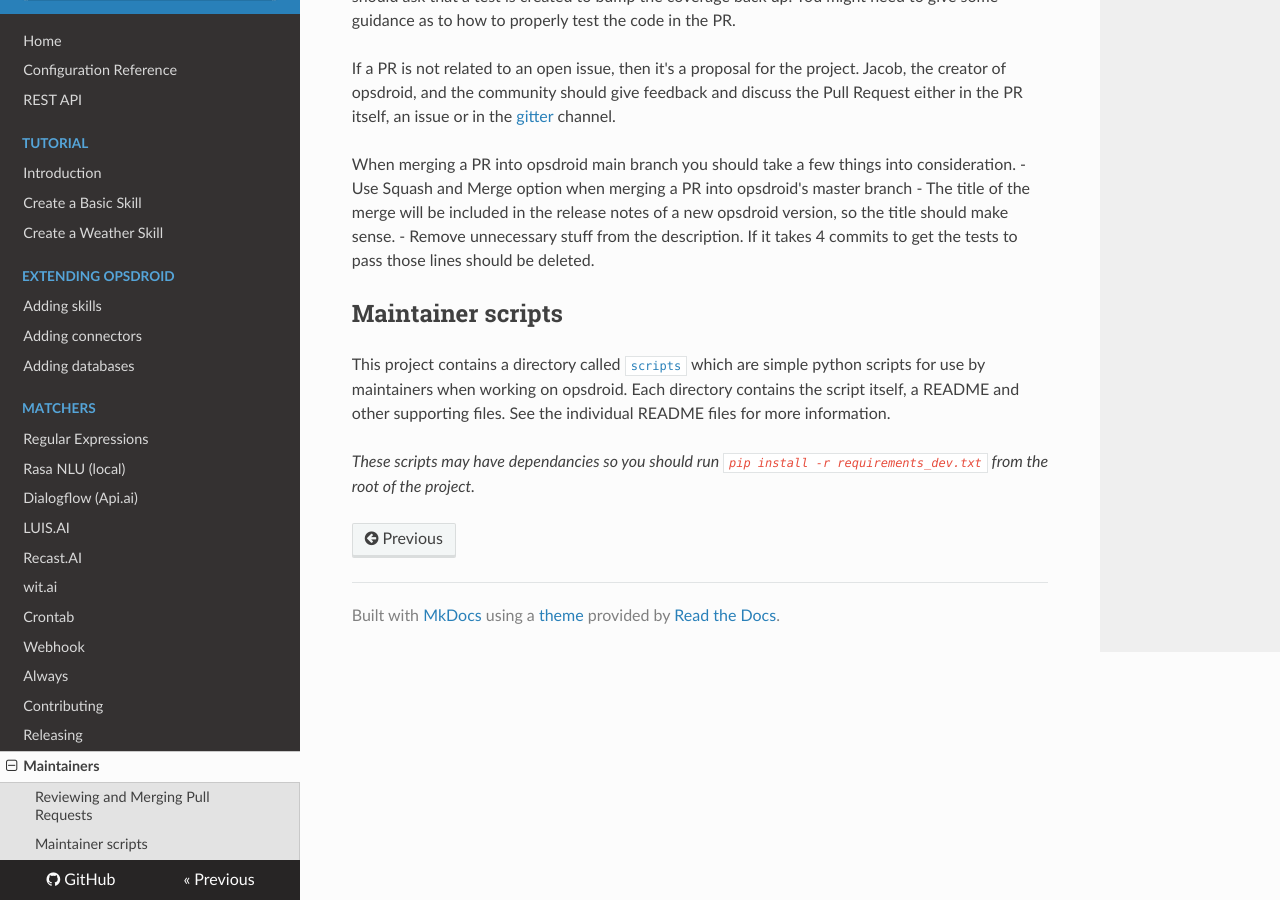
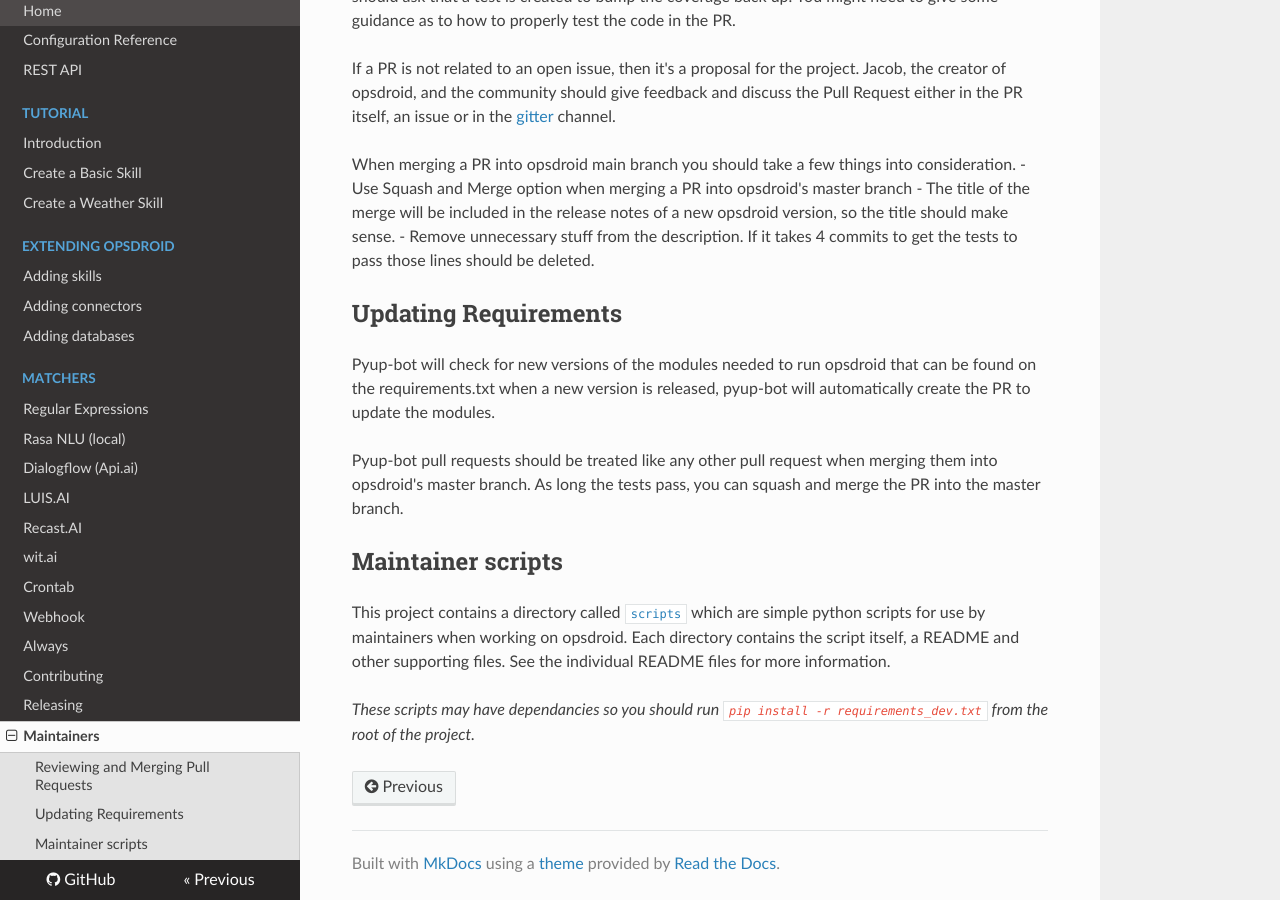
Before and after one commit to opsdroid/opsdroid, an MkDocs documentation site: the page built from docs/maintainers.md, in a window 1280 px wide and 900 px high, scrolled down 807 px. Built offline with MkDocs 1.6.1, drawn with Linux system fonts in a browser that asks for light colours; nearby versions of some CDN libraries; old or Windows-style settings are respelled for this version of MkDocs.

Commit message:
Update documentation for pyup-bot PRs

```diff
--- a/docs/maintainers.md
+++ b/docs/maintainers.md
@@ -35,6 +35,11 @@ When merging a PR into opsdroid main branch you should take a few things into co
 - The title of the merge will be included in the release notes of a new opsdroid version, so the title should make sense.
 - Remove unnecessary stuff from the description. If it takes 4 commits to get the tests to pass those lines should be deleted.
 
+## Updating Requirements
+
+Pyup-bot will check for new versions of the modules needed to run opsdroid that can be found on the requirements.txt when a new version is released, pyup-bot will automatically create the PR to update the modules.
+
+Pyup-bot pull requests should be treated like any other pull request when merging them into opsdroid's master branch. As long the tests pass, you can squash and merge the PR into the master branch.
 
 ## Maintainer scripts
 
```
